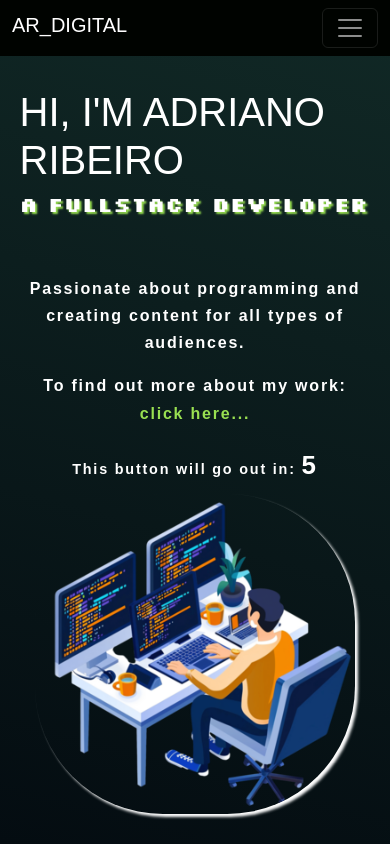
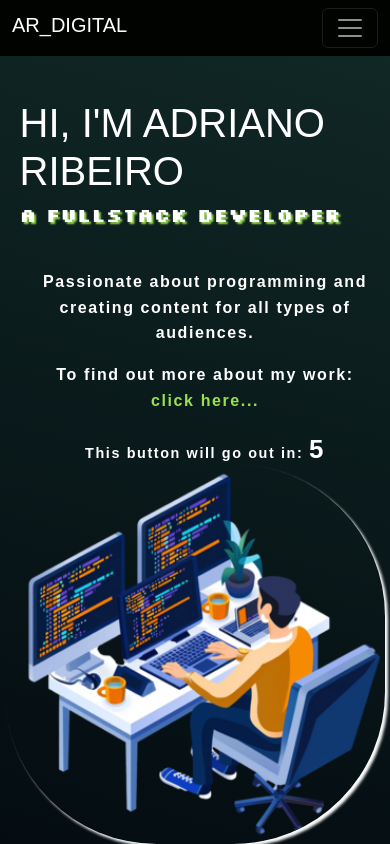
Before and after one commit to AdrianoNRibeiro/new_port, a Vue app: page / in a window 390 px wide. Built offline with nearby package versions, Linux system fonts and the light colour scheme; a web font is replaced by a local one.

Commit message:
renponsive

```diff
--- a/src/views/HomeView.vue
+++ b/src/views/HomeView.vue
@@ -179,4 +179,45 @@ p {
     width: 320px;
   }
 }
+
+@media (max-width: 397px) and (max-height: 830px) {
+  h2 {
+    font-size: 1.9em;
+  }
+
+  h3 {
+    font-size: 1em;
+  }
+
+  p {
+    font-size: 1em;
+  }
+}
+
+@media (max-width: 991px) {
+  h2 {
+    font-size: 2.5em;
+  }
+
+  h3 {
+    font-size: 1.2em;
+  }
+
+  p {
+    font-size: 1em;
+    line-height: 1.6;
+    letter-spacing: 1.6px;
+  }
+
+  .aside-perfil img {
+    width: 450px;
+  }
+
+  .section-content {
+    width: 100%;
+    margin-left: 20px;
+    margin-top: 30px;
+    padding: 5px;
+  }
+}
 </style>
```
